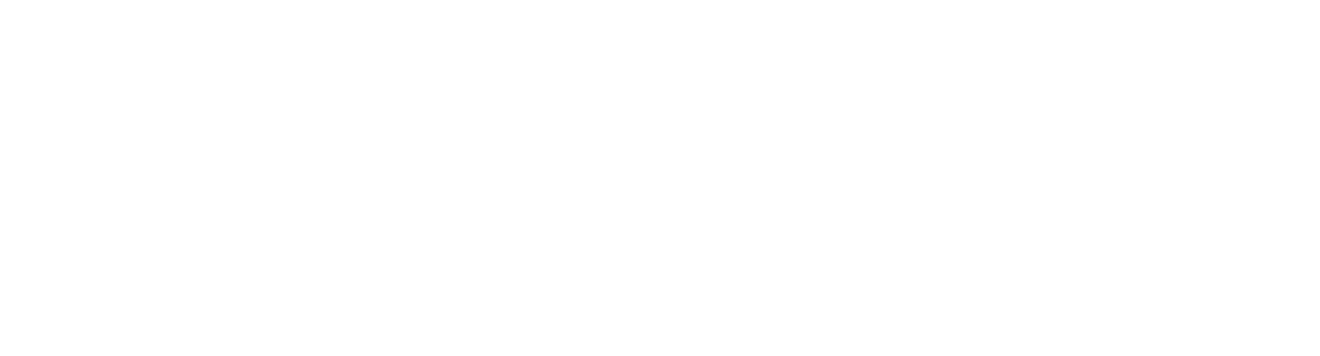
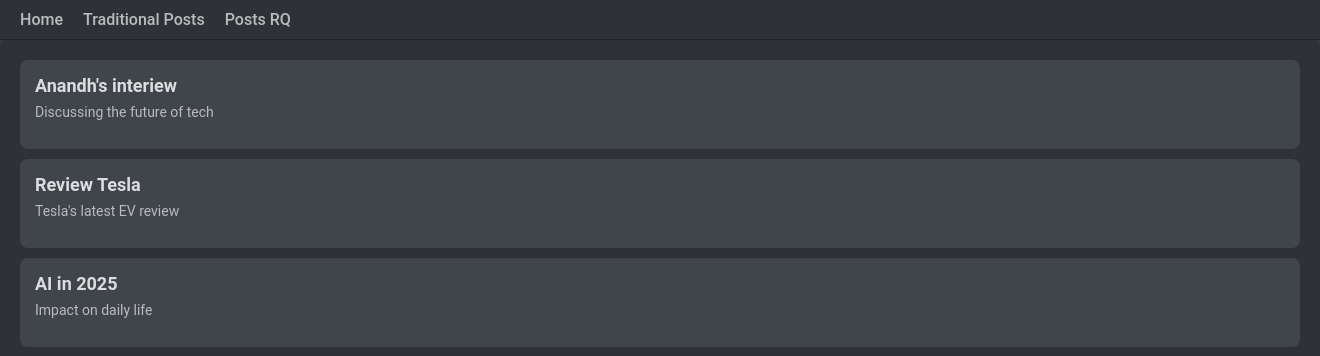
Before and after one commit to Anandhakumar123/React-with-and-without-Query-, a React (Vite) app: page /posts in a window 1280 px wide. Shown: the top 356 px of the page, 1320 px wide, since content can reach past the window. Built offline with nearby package versions, Linux system fonts and the light colour scheme; data requests are answered from the project's data file.

Commit message:
untill normal execution without using react query

```diff
--- /dev/null
+++ b/db.json
@@ -0,0 +1,19 @@
+{
+    "posts": [
+        {
+            "id": "1",
+            "title": "Anandh's interiew",
+            "body": "Discussing the future of tech"
+        },
+        {
+            "id": "2",
+            "title": "Review Tesla",
+            "body": "Tesla's latest EV review"
+        },
+        {
+            "id": "3",
+            "title": "AI in 2025",
+            "body": "Impact on daily life"
+        }
+    ]
+}
--- a/src/App.css
+++ b/src/App.css
@@ -0,0 +1,181 @@
+body {
+  background-color: #36393f;
+  color: #dcddde;
+  font-family: 'Roboto', sans-serif;
+  margin: 0;
+  padding: 0;
+  display: flex;
+  flex-direction: column;
+  min-height: 100vh;
+  width: 100%;
+}
+
+.App {
+  display: flex;
+  flex-direction: column;
+  align-items: center;
+  width: 100%;
+}
+
+.App-logo {
+  height: 40vmin;
+  pointer-events: none;
+}
+
+.container {
+  padding: 1rem;
+}
+
+nav {
+  background-color: #2f3136;
+  padding: 10px 20px;
+  border-bottom: 1px solid #202225;
+  width: 100%;
+}
+
+nav ul {
+  list-style-type: none;
+  margin: 0;
+  padding: 0;
+  display: flex;
+  justify-content: flex-start;
+  align-items: center;
+}
+
+nav ul li {
+  margin-right: 20px;
+}
+
+nav ul li a {
+  color: #b9bbbe;
+  text-decoration: none;
+  font-size: 16px;
+  font-weight: 500;
+  transition: color 0.2s ease-in-out;
+}
+
+nav ul li a:hover {
+  color: #fff;
+}
+
+nav ul li a.active {
+  color: #fff;
+  font-weight: 700;
+  border-bottom: 2px solid #7289da;
+}
+
+.post-list {
+  background-color: #2f3136;
+  border-radius: 8px;
+  padding: 20px;
+  width: 100%;
+  margin: 0 auto;
+}
+
+.post-list a {
+  text-decoration: none;
+  color: inherit;
+}
+
+.post-item {
+  background-color: #40444b;
+  border-radius: 8px;
+  padding: 15px;
+  margin-bottom: 10px;
+  transition: background-color 0.3s ease;
+}
+
+.post-item:hover {
+  background-color: #4f545c;
+}
+
+.post-title {
+  font-size: 18px;
+  font-weight: 700;
+  margin: 0;
+}
+
+.post-body {
+  font-size: 14px;
+  color: #b9bbbe;
+  margin-top: 8px;
+}
+
+.fruit-label {
+  font-size: 2rem;
+}
+
+.fruit-item {
+  background-color: #40444b;
+  border-radius: 8px;
+  padding: 15px;
+  margin-bottom: 10px;
+  transition: background-color 0.3s ease;
+}
+
+.fruit-item:hover {
+  background-color: #4f545c;
+}
+
+.App-header {
+  background-color: #282c34;
+  min-height: 100vh;
+  display: flex;
+  flex-direction: column;
+  align-items: center;
+  justify-content: center;
+  font-size: calc(10px + 2vmin);
+  color: white;
+  width: 100%;
+}
+
+.App-link {
+  color: #61dafb;
+}
+
+.post-details-container {
+  background-color: #2f3136;
+  border-radius: 8px;
+  padding: 20px;
+  width: 100%;
+  max-width: 600px;
+  margin: 20px auto;
+  box-shadow: 0 2px 10px rgba(0, 0, 0, 0.2);
+}
+
+.post-details-title {
+  font-size: 24px;
+  font-weight: 700;
+  color: #fff;
+  margin-bottom: 10px;
+}
+
+.post-details-body {
+  font-size: 16px;
+  color: #b9bbbe;
+  line-height: 1.6;
+}
+
+.loading,
+.error {
+  text-align: center;
+  color: #b9bbbe;
+  font-size: 18px;
+}
+
+
+@media (prefers-reduced-motion: no-preference) {
+  .App-logo {
+    animation: App-logo-spin infinite 20s linear;
+  }
+}
+
+@keyframes App-logo-spin {
+  from {
+    transform: rotate(0deg);
+  }
+
+  to {
+    transform: rotate(360deg);
+  }
+}
--- a/src/App.jsx
+++ b/src/App.jsx
@@ -1,9 +1,35 @@
-
 import "./App.css";
+import Home from "./components/Home";
+import PostsTraditional from "./components/PostsTraditional";
+import PostsRQ from "./components/PostsRQ";
+import { BrowserRouter, Routes, Route, Link } from "react-router-dom";
 
 function App() {
+  return (
+    <BrowserRouter>
+      <div>
+        <nav>
+          <ul>
+            <li>
+              <Link to="/">Home</Link>
+            </li>
+            <li>
+              <Link to="/posts">Traditional Posts</Link>
+            </li>
+            <li>
+              <Link to="/posts-rq">Posts RQ</Link>
+            </li>
+          </ul>
+        </nav>
 
-  return <div></div>;
+        <Routes>
+          <Route path="/" element={<Home />} />
+          <Route path="/posts" element={<PostsTraditional />} />
+          <Route path="/posts-rq" element={<PostsRQ />} />
+        </Routes>
+      </div>
+    </BrowserRouter>
+  );
 }
 
 export default App;
--- /dev/null
+++ b/src/components/Home.jsx
@@ -0,0 +1,5 @@
+const Home = () => {
+  return <div className="container">Home</div>;
+};
+
+export default Home;
--- /dev/null
+++ b/src/components/PostsRQ.jsx
@@ -0,0 +1,7 @@
+import React from "react";
+
+const PostsRQ = () => {
+  return <div className="container">PostsRQ page</div>;
+};
+
+export default PostsRQ;
--- /dev/null
+++ b/src/components/PostsTraditional.jsx
@@ -0,0 +1,45 @@
+import axios from "axios";
+import React, { useEffect } from "react";
+import { useState } from "react";
+
+const PostsTraditional = () => {
+  const [posts, setPosts] = useState([]);
+  const [isLoading, setIsLoading] = useState(true);
+  const [isError, setIsError] = useState(false);
+
+  const fetchPosts = async () => {
+    try {
+      const response = await axios.get("http://localhost:4000/posts");
+      setPosts(response.data);
+    } catch (error) {
+      setIsError(true);
+    } finally {
+      setIsLoading(false);
+    }
+  };
+
+  useEffect(() => {
+    fetchPosts();
+  }, []);
+
+  if (isLoading) {
+    return <div>Page is Loading...</div>;
+  }
+
+  if (isError) {
+    return <div>Error has occured...</div>;
+  }
+
+  return (
+    <div className="post-list">
+      {posts.map((post) => (
+        <div key={post.id} className="post-item">
+          <h3 className="post-title">{post.title}</h3>
+          <p className="post-body">{post.body}</p>
+        </div>
+      ))}
+    </div>
+  );
+};
+
+export default PostsTraditional;
```
Also changed, not shown: package.json (+7 -2 lines), src/index.css (line endings or trailing spaces), 1 other file (tests, documents, lock files or other folders).
